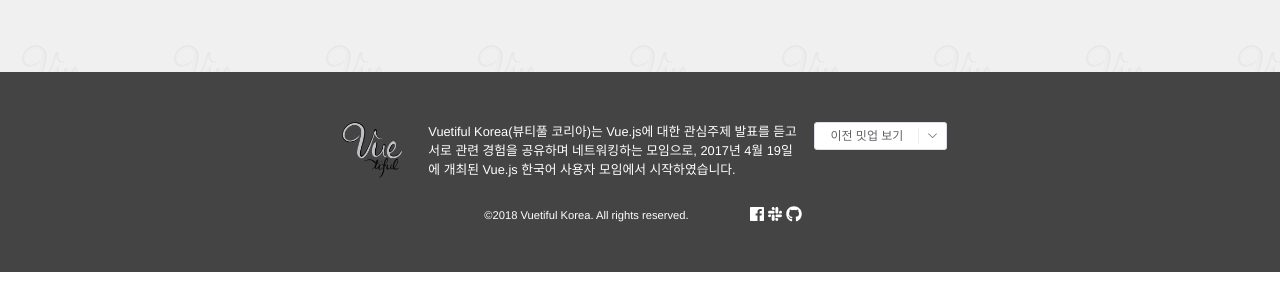
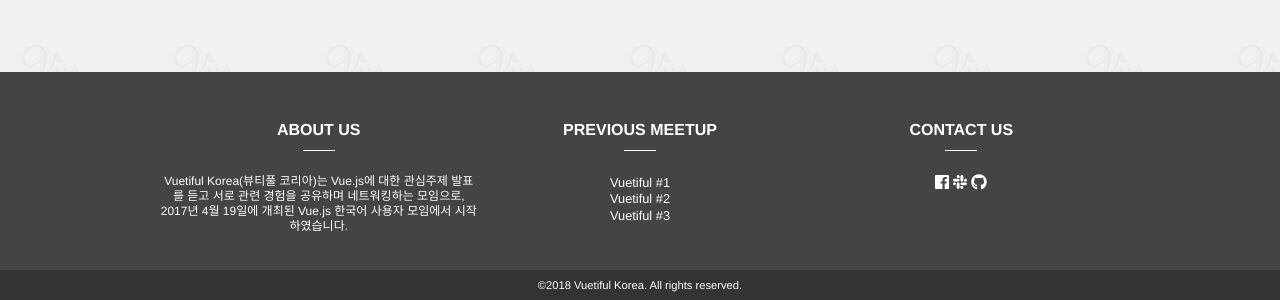
Before and after one commit to vuetiful/kr, a Vue app in the folder fourth/: page / in a window 1280 px wide. Shown: the part 4586-4886 px from the top of the page. Before the commit the page ends 4858 px from the top, so only its background shows below. Built offline with nearby package versions, Linux system fonts and the light colour scheme.

Commit message:
Restore footer
To bring back the right version

```diff
--- a/fourth/src/components/Footer.vue
+++ b/fourth/src/components/Footer.vue
@@ -1,28 +1,33 @@
 <template lang="html">
-  <el-footer>
-    <el-row class="about" :gutter="5" type="flex" style="flex-wrap: wrap;" justify="center">
-      <el-col :xs="20" :sm="2" :lg="2" v-show="!mobile && !smartphone && !tablet">
-        <img src="~@/assets/logo-gs.png" alt="뷰티풀 코리아">
+  <el-footer height="100%">
+    <el-row class="container" :gutter="5" type="flex" style="flex-wrap: wrap;" justify="center">
+      <el-col :xs="20" :sm="6" :lg="6">
+        <el-container direction="vertical">
+          <div class="head">
+            <h2>ABOUT US</h2>
+          </div>
+          <div class="intro">
+            <h4>{{ generalInfo.intro }}</h4>
+          </div>
+        </el-container>
       </el-col>
-      <el-col :xs="18" :sm="10" :lg="7" v-show="!mobile && !smartphone && !tablet">
-        <p class="intro">{{ generalInfo.intro }}</p>
+      <el-col :xs="20" :sm="6" :lg="6">
+        <el-container direction="vertical">
+          <div class="head">
+            <h2>PREVIOUS MEETUP</h2>
+          </div>
+          <ul class="meetups">
+            <li><a href="">Vuetiful #1</a></li>
+            <li><a href="">Vuetiful #2</a></li>
+            <li><a href="">Vuetiful #3</a></li>
+          </ul>
+        </el-container>
       </el-col>
-      <el-col :xs="20" :sm="5" :lg="3">
-        <el-dropdown split-button size="mini" @command="handleCommand">
-          이전 밋업 보기
-          <el-dropdown-menu slot="dropdown">
-            <el-dropdown-item command="third">3회</el-dropdown-item>
-            <el-dropdown-item command="second">2회</el-dropdown-item>
-            <el-dropdown-item commane="first">1회</el-dropdown-item>
-          </el-dropdown-menu>
-        </el-dropdown>
-      </el-col>
-    </el-row>
-    <el-row class="bottom-line" :gutter="5" type="flex" style="flex-wrap: wrap;" justify="center">
-      <el-col :xs="20" :sm="20" :lg="5">
-        <p class="copyright">©2018 Vuetiful Korea. All rights reserved.</p>
-      </el-col>
-      <el-col :xs="20" :sm="20" :lg="2">
+      <el-col :xs="20" :sm="6" :lg="6">
+        <el-container direction="vertical">
+          <div class="head">
+            <h2>CONTACT US</h2>
+          </div>
           <ul class="sns">
             <li>
               <a href="https://www.facebook.com/groups/vuejs.korea" target="_blank"><i class="fab fa-facebook"></i></a>
@@ -34,7 +39,11 @@
               <a href="https://github.com/vuejs-kr" target="_blank"><i class="fab fa-github"></i></a>
             </li>
           </ul>
+        </el-container>
       </el-col>
+    </el-row>
+    <el-row class="bottom-line" :gutter="5" type="flex" style="flex-wrap: wrap;" justify="center">
+      <p class="copyright">©2018 Vuetiful Korea. All rights reserved.</p>
     </el-row>
   </el-footer>
 </template>
@@ -58,40 +67,53 @@ export default {
 
 <style lang="css" scoped>
   .el-footer {
-    min-height: 200px;
     background-color: #444;
     text-align: center;
     padding: 50px 0 0;
+    color: white;
   }
-  .about {
+
+  .el-col {
+    margin-bottom: 36px;
+  }
+
+  .head {
+    font-weight: bold;
     margin-bottom: 20px;
   }
-  img {
-    width: 60px;
+
+  .head::after {
+    width: 2rem;
+    border-top: solid 1px;
+    display: inline-block;
+    content: "";
   }
+
+  .content {
+    line-height: 20px;
+  }
+
   .intro {
+    line-height: 15px;
+    font-size: 12px;
+  }
+
+  .meetups a {
+    text-decoration: none;
     font-size: 0.8em;
-    text-align: left;
-    line-height: 1.5;
+    line-height: 1.2;
     color: white;
   }
-  .el-dropdown-link {
-    cursor: pointer;
-    color: #409EFF;
+
+  .sns li {
+    display: inline;
+    margin-right: 4px;
   }
-  .el-icon-arrow-down {
-    font-size: 12px;
+  .sns li:last-child {
+    margin-right: 0;
   }
-  li {
-    display: inline;
-    margin-left: 4px;
-  }
-  a {
+  .sns a {
     color: white;
-    line-height: 30px;
-  }
-  .bottom-line {
-    height: 45px;
   }
 
   .copyright {
@@ -99,4 +121,7 @@ export default {
     color: white;
     line-height: 30px;
   }
+  .bottom-line {
+    background: #333;
+  }
 </style>
```
Lines whose indentation alone changed are shown as unchanged.
